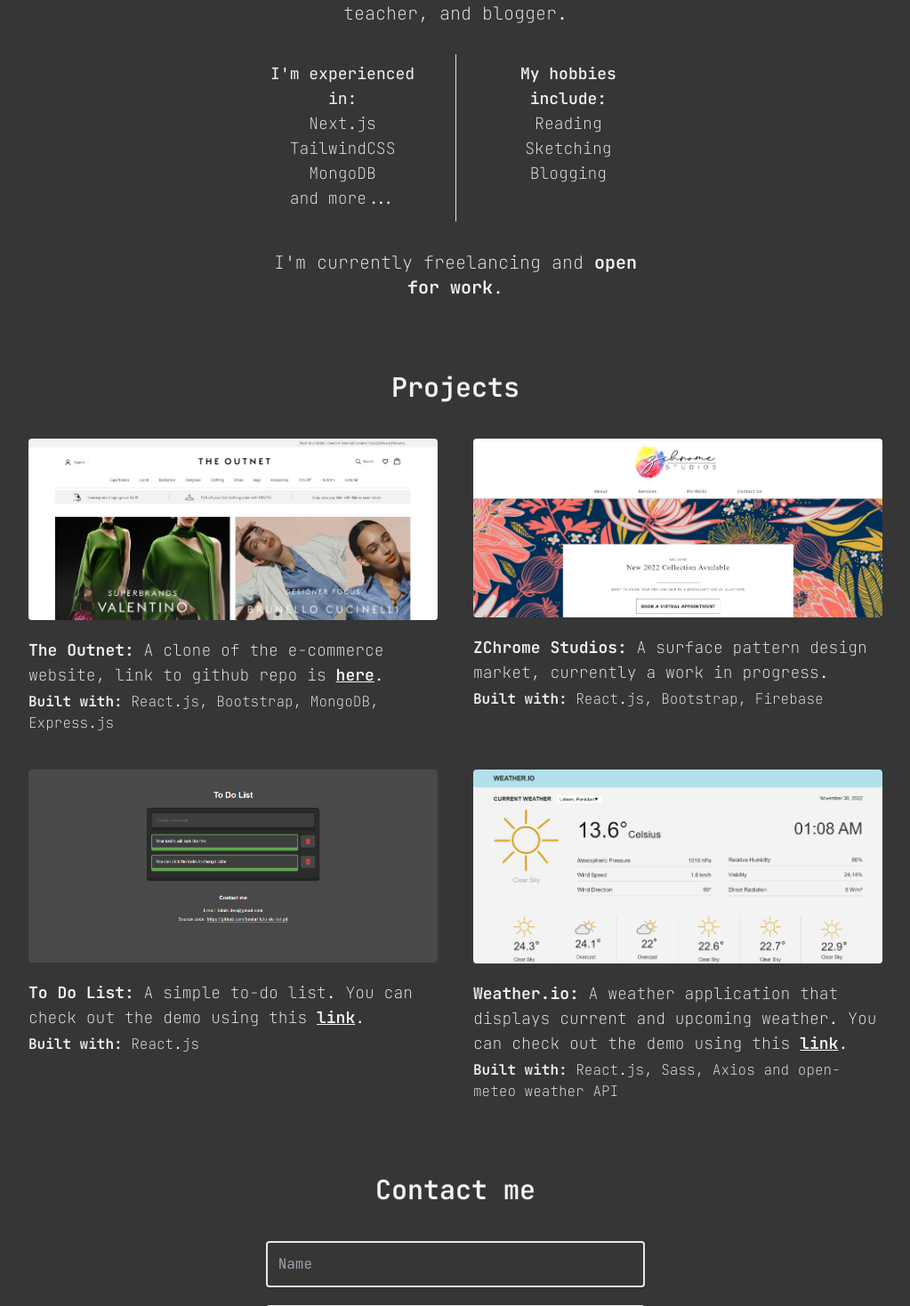
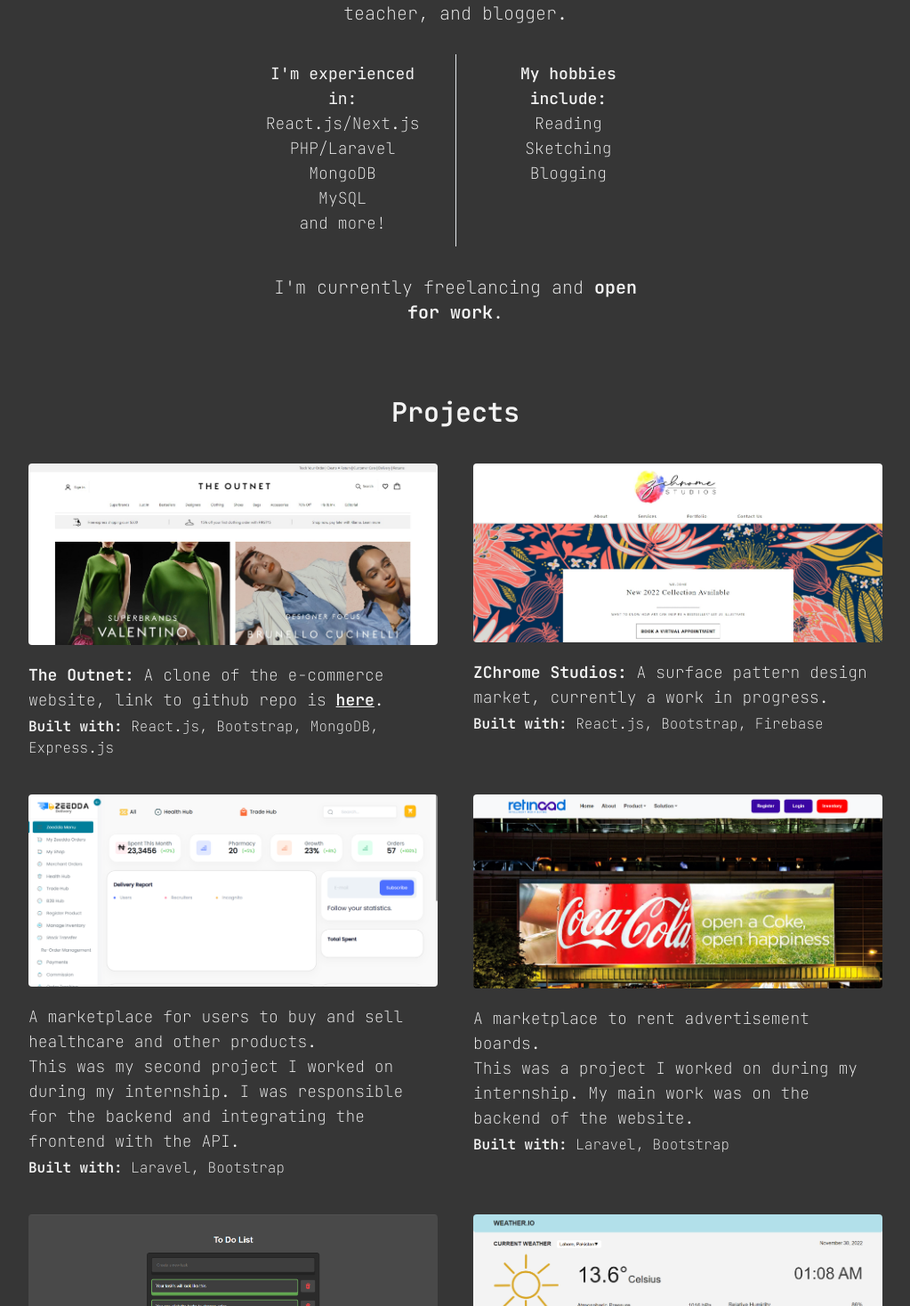
Before and after one commit to beelal-k/beelal-k.github.io, a Next.js app: page / in a window 1280 px wide. Shown: the part 262-1730 px from the top of the page at 89% size, without its empty margins (128-1151 px from the left). Built offline with nearby package versions, Linux system fonts and the light colour scheme.

Commit message:
more projects

```diff
--- a/pages/index.js
+++ b/pages/index.js
@@ -59,12 +59,10 @@
 
 
   useEffect(() => {
-
-
     const navbar = document.getElementById('navContainer');
     const sticky = navbar.offsetTop;
     const eyeExpandClasses = document.getElementsByClassName('eyeExpandOnHover');
-    const eye = document.getElementById('eye')
+    const eye = document.getElementById('eye');
     const eyeBackground = document.getElementById('eyeBack');
 
 
@@ -209,7 +207,7 @@
           <section onClick={badClick} className={`container xl:w-1/3 w-5/6  mt-5 text-xl flex flex-col justify-center items-center mx-auto`} id="about">
             <p className={`font-thin text-center ${styles.heroText}`} >Hello there! My name&apos;s Bilal, and I&apos;m a full-stack developer, teacher, and blogger. </p>
             <div className={`flex text-center mt-8`}>
-              <p className={`border-r pr-10 pt-2 pb-3 font- text-lg `}><span className={``}>I&apos;m experienced in:</span><span className={`text-md font-thin`}> <br /> Next.js <br />TailwindCSS <br />MongoDB <br /> and more...</span></p>
+              <p className={`border-r pr-10 pt-2 pb-3 font- text-lg `}><span className={``}>I&apos;m experienced in:</span><span className={`text-md font-thin`}> <br /> React.js/Next.js <br />PHP/Laravel <br />MongoDB <br />MySQL <br /> and more!</span></p>
               <p className={`pl-10 pt-2 font-light text-lg`}><span className={`font-medium`}>My hobbies include:</span> <span className={`text-lg font-thin`}><br />Reading <br />Sketching<br />Blogging </span></p>
             </div>
             <p className={`font-thin mt-8 text-center`}>I&apos;m currently freelancing and <span className={`font-semibold`}>open for work</span>.</p>
@@ -230,6 +228,21 @@
             </div>
 
           </section>
+          <section className={`mx-auto mt-10 container flex flex-col  xl:flex-row gap-10 xl:w-3/4 w-4/5 `} onClick={badClick}>
+
+            <div className={`mx-auto xl:w-1/2 `} >
+              <Link href="https://web.zeedda.com/" target='_blank'><Image src='/zeedda.webp' width={700} height={500} alt="..." className={`mx-auto eyeExpandOnHover rounded`} /></Link>
+              <p className={`font-thin xl:text-lg mt-5 `}>A marketplace for users to buy and sell healthcare and other products.<br /> This was my second project I worked on during my internship. I was responsible for the backend and integrating the frontend with the API.</p>
+              <p className={`font-semibold mt-1 `}>Built with: <span className={`font-thin`}>Laravel, Bootstrap</span></p>
+            </div>
+
+            <div className={`mx-auto xl:w-1/2 `} >
+              <Link href="https://customer.retserver.com.ng/" target='_blank'><Image src='/retinaad.webp' width={700} height={500} alt="..." className={`mx-auto eyeExpandOnHover rounded`} /></Link>
+              <p className={`font-thin xl:text-lg mt-5 `}>A marketplace to rent advertisement boards.<br /> This was a project I worked on during my internship. My main work was on the backend of the website.</p>
+              <p className={`font-semibold mt-1 `}>Built with: <span className={`font-thin`}>Laravel, Bootstrap</span></p>
+            </div>
+
+          </section>
           <section className={`mx-auto mt-10 container flex flex-col xl:flex-row gap-10 xl:w-3/4 w-4/5 `} onClick={badClick}>
             <div className={`xl:w-1/2`}>
               <Link href='https://to-do-list-by-bilal.vercel.app/' target="_blank"><Image src='/todolist.png' width={700} height={500} alt="..." className={`mx-auto rounded eyeExpandOnHover border-[#1a1a1a]`} id="projectImage" /></Link>
@@ -238,7 +251,7 @@
             </div>
             <div className={`xl:w-1/2`}>
               <Link href='https://bilalk-weather.vercel.app/' target="_blank"><Image src='/weather-app.webp' width={700} height={500} alt="..." className={`mx-auto rounded eyeExpandOnHover border-[#1a1a1a]`} id="projectImage" /></Link>
-              <p className={`font-thin xl:text-lg mt-5 `}><span className={`font-semibold`}>Weather.io:</span> A weather application that displays current and upcoming weather. You can check out the demo using this <Link href='https://bilalk-weather.vercel.app/' target="_blank" className={`underline font-semibold eyeExpandOnHover`}>link</Link>.</p>
+              <p className={`font-thin xl:text-lg mt-5 `}><span className={`font-semibold`}>Weather.io:</span> A weather application that displays current and upcoming weather.<br /> You can check out the demo using this <Link href='https://bilalk-weather.vercel.app/' target="_blank" className={`underline font-semibold eyeExpandOnHover`}>link</Link>.</p>
               <p className={`font-semibold mt-1`}>Built with: <span className={`font-thin`}>React.js, Sass, Axios and open-meteo weather API</span></p>
             </div>
           </section>
```
Also changed, not shown: public/retinaad.webp (added), public/zeedda.webp (added).
